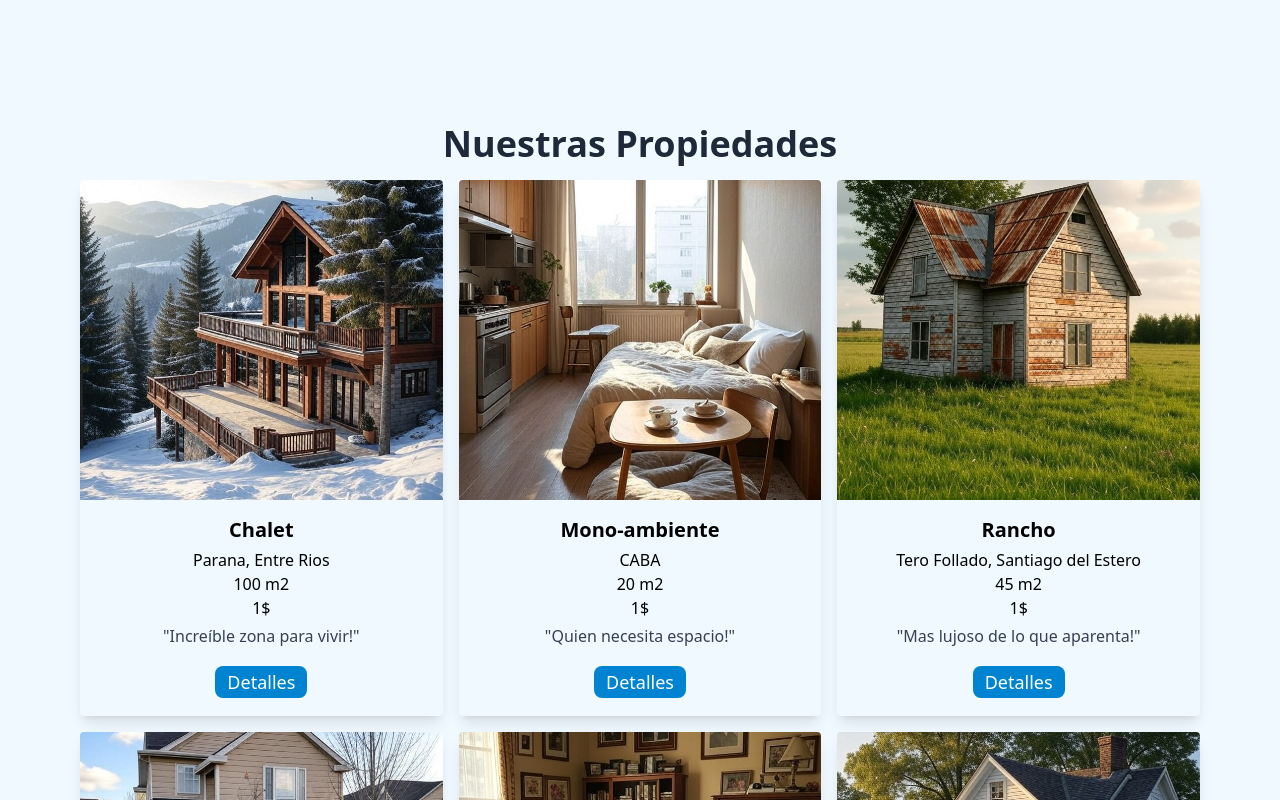
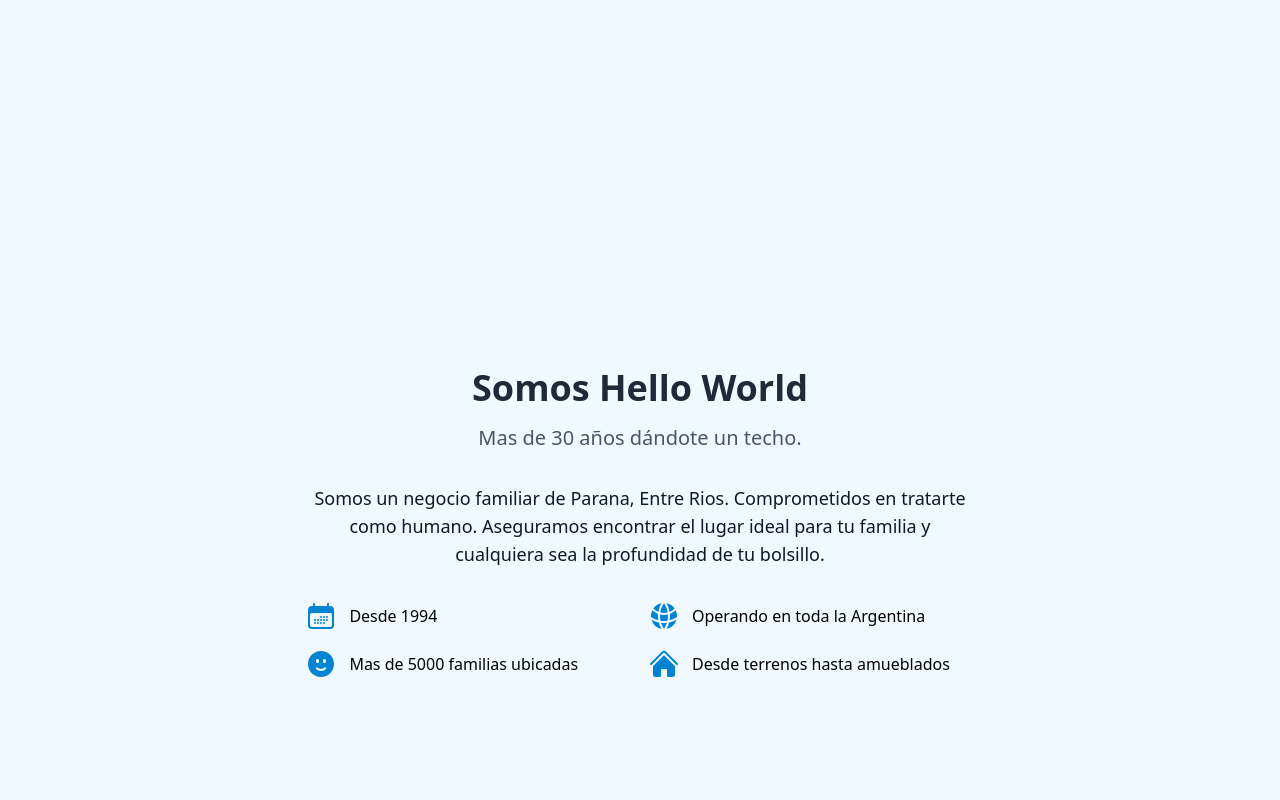
Before and after one commit to joastur11/landing-page-example, a React (Vite) app in the folder project/landing-page/: page / in a window 1280 px wide. Shown: the part 740-1540 px from the top of the page. Built offline with nearby package versions, Linux system fonts and the light colour scheme.

Commit message:
Crea componente About
la base del componente About. WIP.

```diff
--- a/project/landing-page/src/App.jsx
+++ b/project/landing-page/src/App.jsx
@@ -1,5 +1,7 @@
 // crear componentes navbar, hero y footer
 
+import { About } from "./components/About.jsx";
+import { Contact } from "./components/Conctact.jsx";
 import { Hero } from "./components/Hero.jsx";
 import { Navbar } from "./components/Navbar.jsx";
 import { Properties } from "./components/Properties.jsx";
@@ -10,7 +12,9 @@ export function App (){
       <Navbar />
       <div className="bg-sky-50 min-h-screen">
         <Hero />
+        <About />
         <Properties />
+        <Contact />
       </div>
     </>
   )
--- /dev/null
+++ b/project/landing-page/src/components/About.jsx
@@ -0,0 +1,40 @@
+import { CalendarDaysIcon, GlobeAltIcon, FaceSmileIcon, HomeIcon } from "@heroicons/react/24/solid"
+
+export function About (){
+  return (
+    <section className="min-h-screen flex items-center justify-center">
+      <div className="max-w-6xl mx-auto px-4 text-center">
+        <h3 className="text-4xl md:text-4xl font-bold text-gray-800 mb-4">
+          Somos Hello World
+        </h3>
+        <p className="text-lg md:text-xl text-gray-600 mb-8">
+          Mas de 30 años dándote un techo.
+        </p>
+        <p className="text-lg mb-8 text-gray-900 max-w-prose mx-auto">
+            Somos un negocio familiar de Parana, Entre Rios.
+            Comprometidos en tratarte como humano.
+            Aseguramos encontrar el lugar ideal para tu familia
+            y cualquiera sea la profundidad de tu bolsillo.
+        </p>
+        <div className="grid sm:grid-cols-2 md:grid-cols-2 gap-4 text-left">
+          <div className="flex items-center gap-3">
+            <CalendarDaysIcon className='h-8 w-8 text-sky-600' />
+            <span>Desde 1994</span>
+          </div>
+          <div className="flex items-center gap-3">
+            <GlobeAltIcon className='h-8 w-8 text-sky-600' />
+            <span>Operando en toda la Argentina</span>
+          </div>
+          <div className="flex items-center gap-3">
+            <FaceSmileIcon className='h-8 w-8 text-sky-600' />
+            <span>Mas de 5000 familias ubicadas</span>
+          </div>
+          <div className="flex items-center gap-3">
+            <HomeIcon className='h-8 w-8 text-sky-600' />
+            <span>Desde terrenos hasta amueblados</span>
+          </div>
+        </div>
+      </div>
+    </section>
+  )
+}
--- a/project/landing-page/src/components/Properties.jsx
+++ b/project/landing-page/src/components/Properties.jsx
@@ -1,23 +1,21 @@
-// map en cartas de propiedades: foto-nombre-locacion-medidas-precio-comentario?
 // al hacer click se agranda y muestra detalles.
+
 import { properties } from '../mocks/properties.json'
 import { PropertyCard } from "./PropertyCard";
 
 export function Properties () {
   return (
     <section className="min-h-screen flex items-center justify-center">
-      <div className="max-w-6xl mx-auto px-4 text-center">
+      <div className="max-w-6xl mx-auto px-4 pt-14 text-center">
         <h2 className="text-4xl md:text-4xl font-bold text-gray-800 mb-4">
           Nuestras Propiedades
         </h2>
-        <div className="grid grid-cols-1 sm:grid-cols-2 lg:grid-cols-3 gap-4" >
+        <div className="grid grid-cols-1 sm:grid-cols-2 lg:grid-cols-3 gap-4 py-4" >
           {properties.map((prop)=>
-            <PropertyCard properties={prop}/>
+            <PropertyCard key={prop.id} properties={prop}/>
           )}
         </div>
       </div>
     </section>
   )
 }
-
-// gpt por que no se ven las cosas?
```
Also changed, not shown: 1 other file (tests, documents, lock files or other folders).
